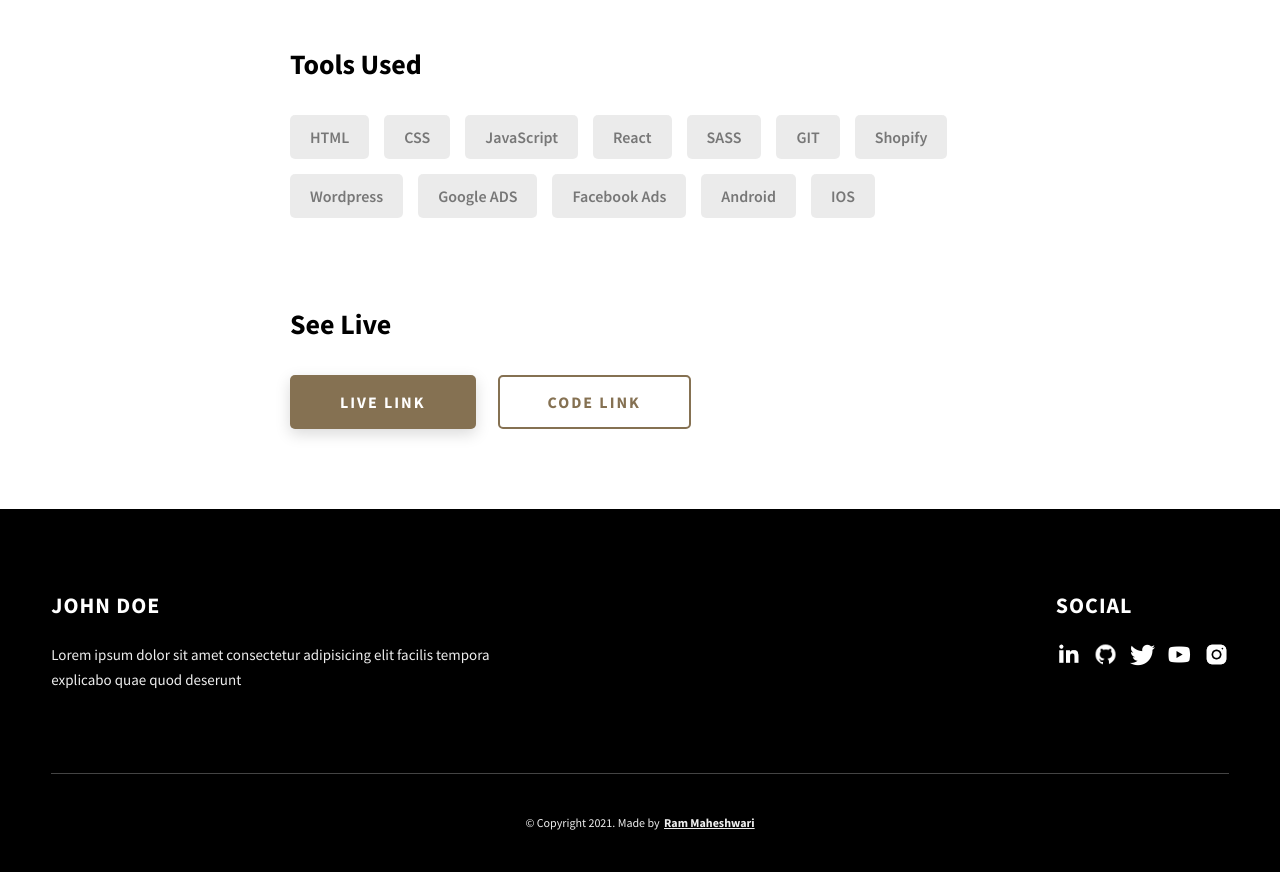
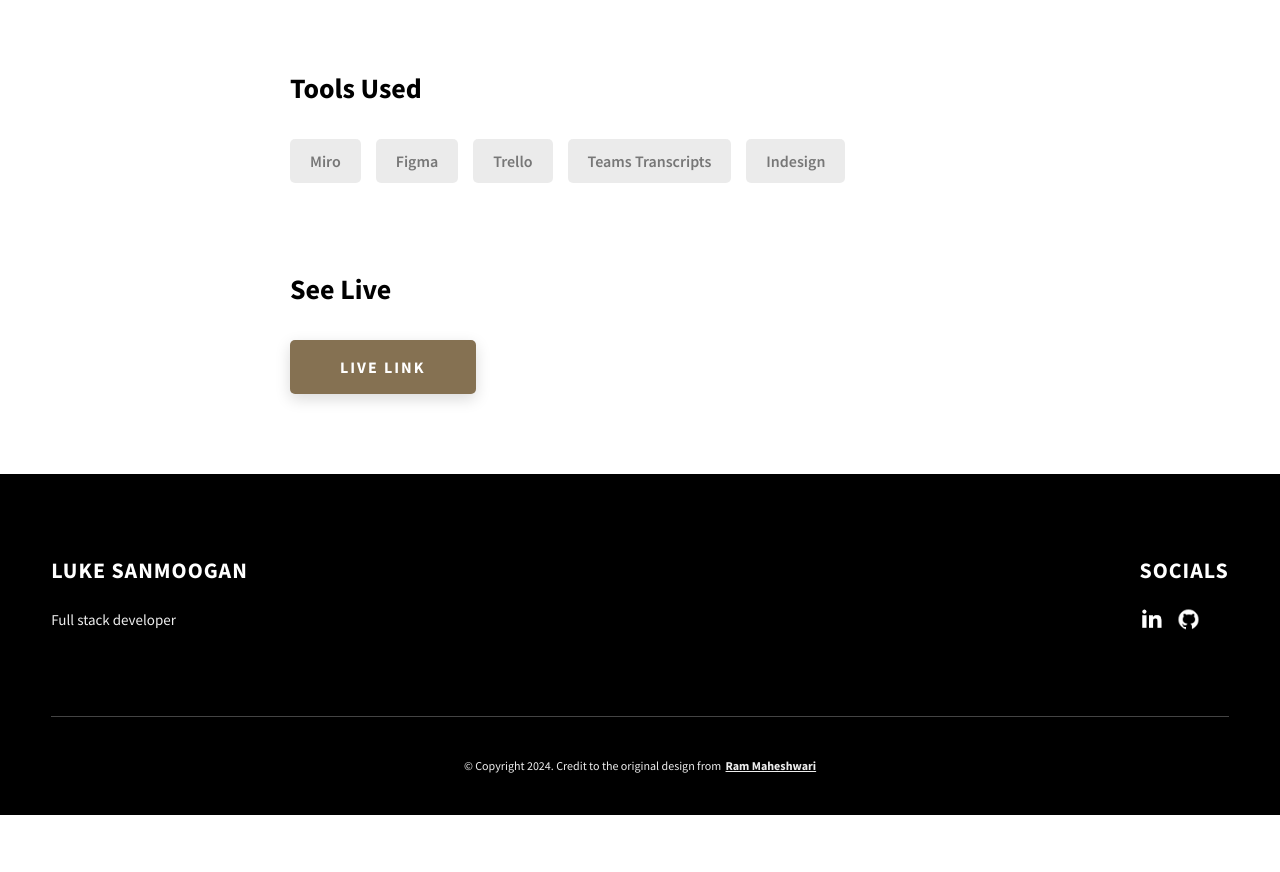
Before and after one commit to LS-kcl/ls-kcl.github.io, a website: page project-2.html in a window 1280 px wide. Shown: the part 1800-2672 px from the top of the page. After the commit the page ends 2615 px from the top, so only its background shows below. Drawn offline with Linux system fonts and the light colour scheme.

Commit message:
refactor: Reword flavour text

```diff
--- a/project-2.html
+++ b/project-2.html
@@ -4,7 +4,7 @@
     <meta charset="UTF-8" />
     <meta name="viewport" content="width=device-width, initial-scale=1.0" />
     <meta http-equiv="X-UA-Compatible" content="ie=edge" />
-    <title>Case Study of Project 2</title>
+    <title>KEDU Study Platform</title>
     <meta name="description" content="Case study page of Project" />
 
     <link rel="stylesheet" href="css/style.css" />
@@ -84,12 +84,10 @@
     </header>
     <section class="project-cs-hero">
       <div class="project-cs-hero__content">
-        <h1 class="heading-primary">Project 2</h1>
+        <h1 class="heading-primary">KEDU Study Platform</h1>
         <div class="project-cs-hero__info">
           <p class="text-primary">
-            Lorem ipsum dolor sit amet consectetur adipisicing elit. Dignissimos
-            in numquam incidunt earum quaerat cum fuga, atque similique natus
-            nobis sit.
+            A UI/UX study on building an educational platform for King's College London students
           </p>
         </div>
         <div class="project-cs-hero__cta">
@@ -102,7 +100,7 @@
         <div class="project-details__content">
           <div class="project-details__showcase-img-cont">
             <img
-              src="./assets/jpeg/project-mockup-example.jpeg"
+              src="./assets/mockups/3-panel-mockup.png"
               alt="Project Image"
               class="project-details__showcase-img"
             />
@@ -130,33 +128,20 @@
             <div class="project-details__tools-used">
               <h3 class="project-details__content-title">Tools Used</h3>
               <div class="skills">
-                <div class="skills__skill">HTML</div>
-                <div class="skills__skill">CSS</div>
-                <div class="skills__skill">JavaScript</div>
-                <div class="skills__skill">React</div>
-                <div class="skills__skill">SASS</div>
-                <div class="skills__skill">GIT</div>
-                <div class="skills__skill">Shopify</div>
-                <div class="skills__skill">Wordpress</div>
-                <div class="skills__skill">Google ADS</div>
-                <div class="skills__skill">Facebook Ads</div>
-                <div class="skills__skill">Android</div>
-                <div class="skills__skill">IOS</div>
+                <div class="skills__skill">Miro</div>
+                <div class="skills__skill">Figma</div>
+                <div class="skills__skill">Trello</div>
+                <div class="skills__skill">Teams Transcripts</div>
+                <div class="skills__skill">Indesign</div>
               </div>
             </div>
             <div class="project-details__links">
               <h3 class="project-details__content-title">See Live</h3>
               <a
-                href="#"
+                href="https://www.figma.com/proto/0LrtM78T2JxGM8JHAbUm8F/KEdu-study-application?type=design&node-id=113-1231&t=ejRnTG05X7ZvDdUT-1&scaling=scale-down&page-id=0%3A1&starting-point-node-id=113%3A1231&show-proto-sidebar=1&mode=design"
                 class="btn btn--med btn--theme project-details__links-btn"
                 target="_blank"
                 >Live Link</a
-              >
-              <a
-                href="#"
-                class="btn btn--med btn--theme-inv project-details__links-btn"
-                target="_blank"
-                >Code Link</a
               >
             </div>
           </div>
@@ -168,57 +153,37 @@
         <div class="main-footer__upper">
           <div class="main-footer__row main-footer__row-1">
             <h2 class="heading heading-sm main-footer__heading-sm">
-              <span>Social</span>
+            <h2 class="heading heading-sm main-footer__heading-sm">
+              <span>Socials</span>
             </h2>
             <div class="main-footer__social-cont">
-              <a target="_blank" rel="noreferrer" href="#">
+              <a target="_blank" rel="noreferrer" href="https://www.linkedin.com/in/lsanmoogan/">
                 <img
                   class="main-footer__icon"
                   src="./assets/png/linkedin-ico.png"
                   alt="icon"
                 />
               </a>
-              <a target="_blank" rel="noreferrer" href="#">
+              <a target="_blank" rel="noreferrer" href="https://github.com/LS-kcl">
                 <img
                   class="main-footer__icon"
                   src="./assets/png/github-ico.png"
                   alt="icon"
                 />
               </a>
-              <a target="_blank" rel="noreferrer" href="#">
-                <img
-                  class="main-footer__icon"
-                  src="./assets/png/twitter-ico.png"
-                  alt="icon"
-                />
-              </a>
-              <a target="_blank" rel="noreferrer" href="#">
-                <img
-                  class="main-footer__icon"
-                  src="./assets/png/yt-ico.png"
-                  alt="icon"
-                />
-              </a>
-              <a target="_blank" rel="noreferrer" href="#">
-                <img
-                  class="main-footer__icon main-footer__icon--mr-none"
-                  src="./assets/png/insta-ico.png"
-                  alt="icon"
-                />
-              </a>
             </div>
           </div>
           <div class="main-footer__row main-footer__row-2">
-            <h4 class="heading heading-sm text-lt">John Doe</h4>
+            <h4 class="heading heading-sm text-lt">Luke Sanmoogan</h4>
             <p class="main-footer__short-desc">
-              Lorem ipsum dolor sit amet consectetur adipisicing elit facilis
-              tempora explicabo quae quod deserunt
+              Full stack developer
             </p>
           </div>
         </div>
 
+        <!-- If you give me some credit or shoutout here by linking to my website, then it will be a big thing for me and will help me a lot :) -->
         <div class="main-footer__lower">
-          &copy; Copyright 2021. Made by
+          &copy; Copyright 2024. Credit to the original design from
           <a rel="noreferrer" target="_blank" href="https://rammaheshwari.com"
             >Ram Maheshwari</a
           >
```
Also changed, not shown: index.html (+1 -1 lines), project-1.html (+6 -3 lines), assets/mockups/3-panel-mockup.png (added), 1 other file.
